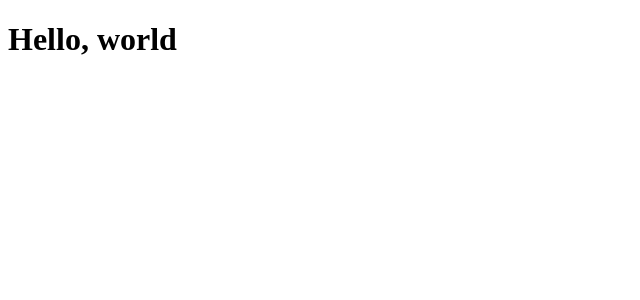
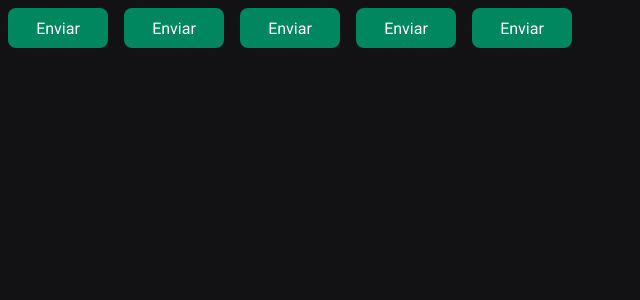
Before and after one commit to ThalesLoreto/ignite-timer-web, a React (Vite) app: page / in a window 1280 px wide. Shown: the top 300 px of the page, without its empty margins (0-640 px from the left). Built offline with nearby package versions, Linux system fonts and the light colour scheme.

Commit message:
add global styles

```diff
--- a/index.html
+++ b/index.html
@@ -3,8 +3,14 @@
 <html lang="en">
 <head>
   <meta charset="UTF-8">
+  <link rel="preconnect" href="https://fonts.googleapis.com">
+  <link rel="preconnect" href="https://fonts.gstatic.com"
+  crossorigin="">
   <meta name="viewport" content=
   "width=device-width, initial-scale=1.0">
+  <link href=
+  "https://fonts.googleapis.com/css2?family=Roboto+Mono:wght@700&amp;family=Roboto:wght@400;700&amp;display=swap"
+  rel="stylesheet" type="text/css">
 
   <title>Ignite Timer</title>
 </head>
--- a/package.json
+++ b/package.json
@@ -10,11 +10,13 @@
   },
   "dependencies": {
     "react": "^18.2.0",
-    "react-dom": "^18.2.0"
+    "react-dom": "^18.2.0",
+    "styled-components": "^5.3.5"
   },
   "devDependencies": {
     "@types/react": "^18.0.15",
     "@types/react-dom": "^18.0.6",
+    "@types/styled-components": "^5.1.25",
     "@vitejs/plugin-react": "^2.0.0",
     "typescript": "^4.6.4",
     "vite": "^3.0.0"
--- a/src/App.tsx
+++ b/src/App.tsx
@@ -1,5 +1,20 @@
+import { ThemeProvider } from "styled-components";
+
+import { Button } from "./components/Button";
+
+import { defaultTheme } from "./styles/themes/default";
+import { GlobalStyle } from './styles/global'
+
 export function App() {
   return (
-    <h1>Hello, world</h1>
+    <ThemeProvider theme={defaultTheme}>
+      <Button variant='primary'/>
+      <Button variant='secondary'/>
+      <Button variant='success'/>
+      <Button variant='danger'/>
+      <Button />
+
+      <GlobalStyle />
+    </ThemeProvider>
   )
 }
--- /dev/null
+++ b/src/components/Button/Button.styles.ts
@@ -0,0 +1,26 @@
+import styled, { css } from 'styled-components'
+
+export type Variants = 'primary' | 'secondary' | 'success' | 'danger'
+
+interface ButtonContainerProps {
+  variant: Variants
+}
+
+const buttonVariants = {
+  primary: 'purple',
+  secondary: 'orange',
+  danger: 'red',
+  success: 'green'
+}
+
+export const ButtonContainer = styled.button<ButtonContainerProps>`
+    width: 100px;
+    height: 40px;
+    margin: 8px;
+    border: 0;
+    border-radius: 8px;
+    background-color: ${props => props.theme['green-500']};
+    color: ${props => props.theme.white};
+
+    /** ${props => css`background-color: ${buttonVariants[props.variant]}`} */
+`
--- /dev/null
+++ b/src/components/Button/index.tsx
@@ -0,0 +1,9 @@
+import { ButtonContainer, Variants } from "./Button.styles";
+
+interface ButtonProps {
+  variant?: Variants
+}
+
+export function Button({ variant = 'primary' }: ButtonProps) {
+  return <ButtonContainer variant={variant}>Enviar</ButtonContainer>
+}
--- /dev/null
+++ b/src/styles/global.ts
@@ -0,0 +1,26 @@
+import { createGlobalStyle } from "styled-components";
+
+
+export const GlobalStyle = createGlobalStyle`
+    * {
+        margin: 0;
+        padding: 0;
+        box-sizing: border-box;
+    }
+
+    :focus {
+        outline: 0;
+        box-shadow: 0 0 0 2px ${props => props.theme["green-500"]}
+    }
+
+    body {
+        background: ${props => props.theme["gray-900"]};
+        color: ${props => props.theme["gray-300"]};
+    }
+
+    body, input, textarea, button {
+        font-family: 'Roboto', sans-serif;
+        font-weight: 400;
+        font-size: 1rem;
+    }
+`
--- /dev/null
+++ b/src/styles/themes/default.ts
@@ -0,0 +1,21 @@
+export const defaultTheme = {
+  white: '#FFF',
+
+  'gray-100': '#E1E1E6',
+  'gray-300': '#C4C4CC',
+  'gray-400': '#8D8D99',
+  'gray-500': '#7C7C8A',
+  'gray-600': '#323238',
+  'gray-700': '#29292E',
+  'gray-800': '#202024',
+  'gray-900': '#121214',
+
+  'green-300': '#00B37E',
+  'green-500': '#00875F',
+  'green-700': '#015F43',
+
+  'red-500': '#AB222E',
+  'red-700': '#7A1921',
+
+  'yellow-500': '#FBA94C'
+}
```
Also changed, not shown: src/@types/styled.d.ts (added, +8 -0 lines), 1 other file (tests, documents, lock files or other folders).
